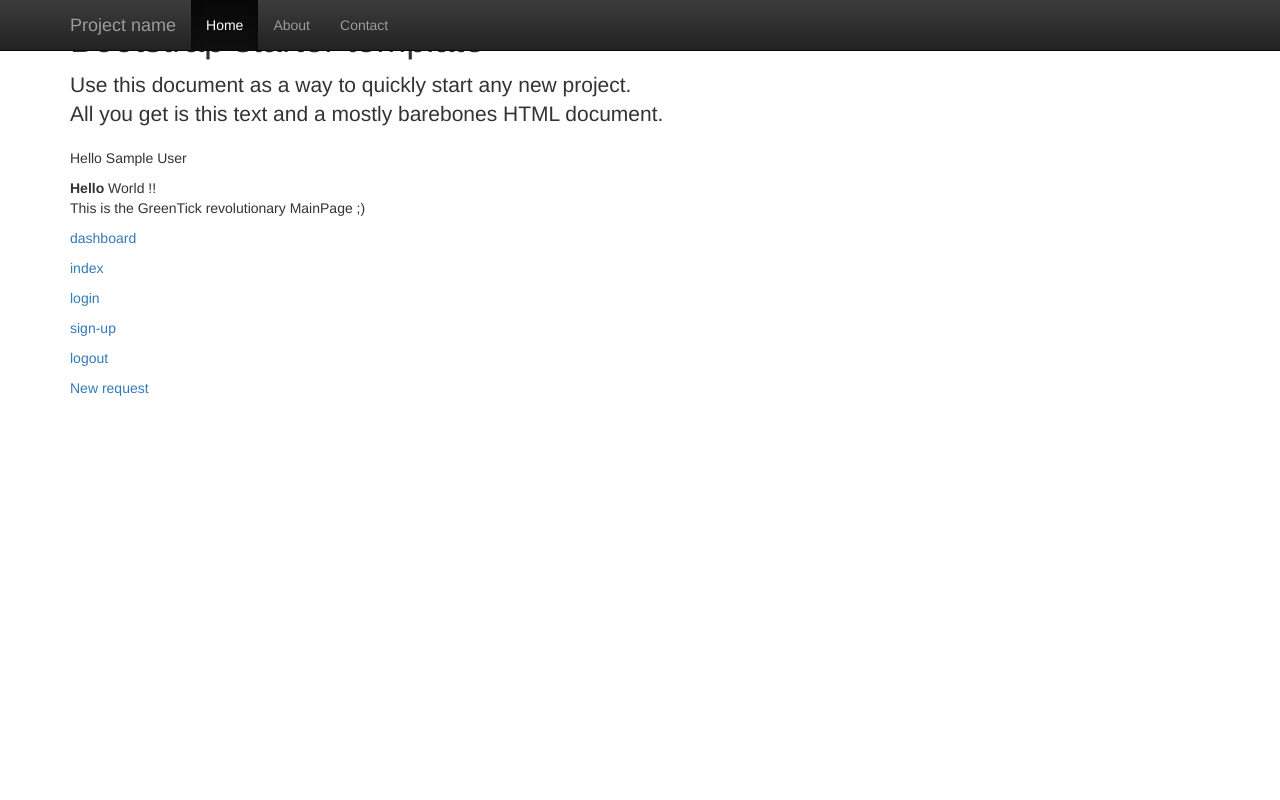
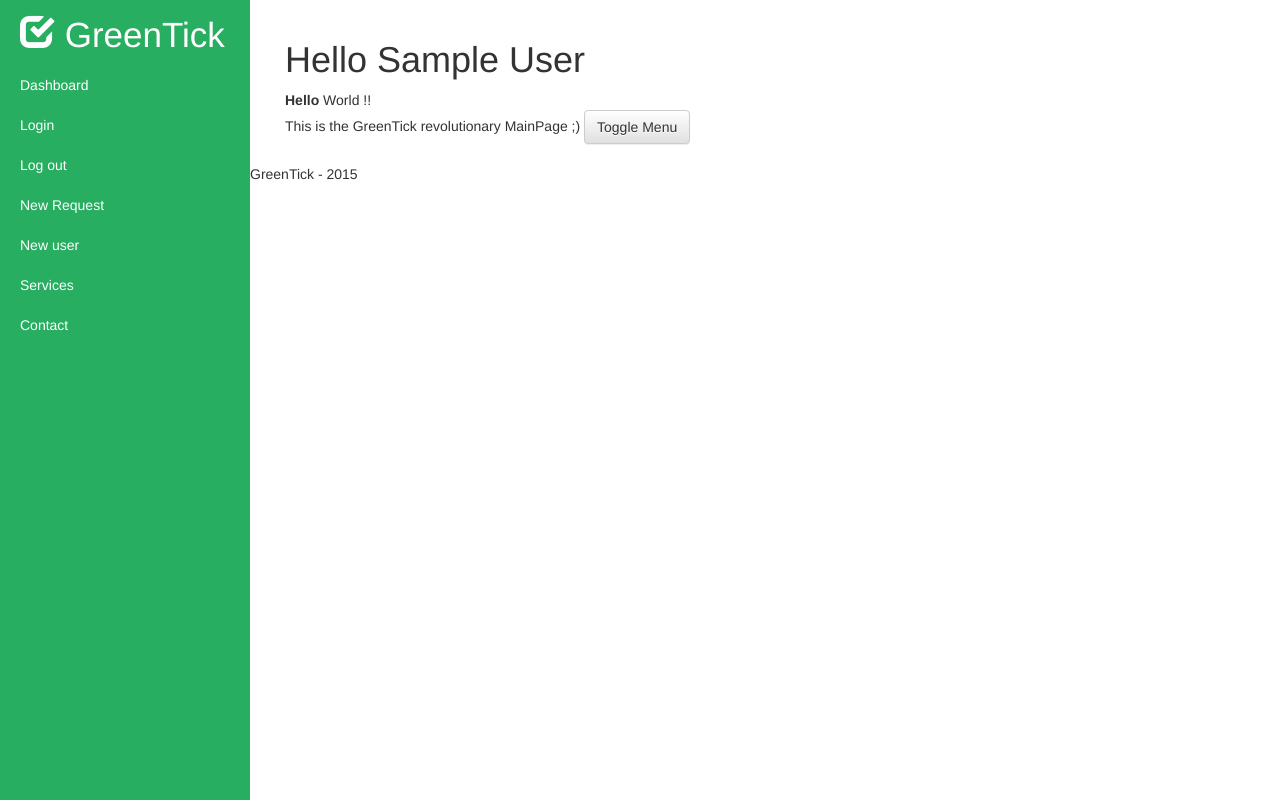
Before and after one commit to bmdeveloppement/greentick, a Django app: page / in a window 1280 px wide. Run offline with Django 3.2, Linux system fonts and the light colour scheme; the visitor is signed in with stand-in values (Sample User, id 1); some libraries are stand-ins or nearby versions.

Commit message:
ADD - Add bootstrap

```diff
--- a/greentick/static/css/style.css
+++ b/greentick/static/css/style.css
@@ -1,3 +1,126 @@
-a {
-    color: grey;
+
+/* Toggle Styles */
+
+#wrapper {
+    padding-left: 0;
+    -webkit-transition: all 0.5s ease;
+    -moz-transition: all 0.5s ease;
+    -o-transition: all 0.5s ease;
+    transition: all 0.5s ease;
 }
+
+#wrapper.toggled {
+    padding-left: 250px;
+}
+
+#sidebar-wrapper {
+    z-index: 1000;
+    position: fixed;
+    left: 250px;
+    width: 0;
+    height: 100%;
+    margin-left: -250px;
+    overflow-y: auto;
+    background: rgb(39, 174, 96);
+    -webkit-transition: all 0.5s ease;
+    -moz-transition: all 0.5s ease;
+    -o-transition: all 0.5s ease;
+    transition: all 0.5s ease;
+}
+
+#wrapper.toggled #sidebar-wrapper {
+    width: 250px;
+}
+
+#page-content-wrapper {
+    width: 100%;
+    position: absolute;
+    padding: 15px;
+}
+
+#wrapper.toggled #page-content-wrapper {
+    position: absolute;
+    margin-right: -250px;
+}
+
+/* Sidebar Styles */
+
+.sidebar-nav {
+    position: absolute;
+    top: 0;
+    width: 250px;
+    margin: 0;
+    padding: 0;
+    list-style: none;
+}
+
+.sidebar-nav li {
+    text-indent: 20px;
+    line-height: 40px;
+}
+
+.sidebar-nav li a {
+    display: block;
+    text-decoration: none;
+    color: white;
+}
+
+.sidebar-nav li a:hover {
+    text-decoration: none;
+    color: #fff;
+    background: rgba(255,255,255,0.2);
+}
+
+.sidebar-nav li a:active,
+.sidebar-nav li a:focus {
+    text-decoration: none;
+}
+
+.sidebar-nav > .sidebar-brand {
+    height: 65px;
+    font-size: 35px;
+    line-height: 70px;
+}
+
+.sidebar-nav > .sidebar-brand a {
+    color: white;
+}
+
+.sidebar-nav > .sidebar-brand a:hover {
+    color: #fff;
+    background: none;
+}
+
+.sidebar-nav > .sidebar-brand .glyphicon {
+    font-size: 35px;
+    display: inline;
+    width: 50px;
+}
+
+@media(min-width:768px) {
+    #wrapper {
+        padding-left: 250px;
+    }
+
+    #wrapper.toggled {
+        padding-left: 0;
+    }
+
+    #sidebar-wrapper {
+        width: 250px;
+    }
+
+    #wrapper.toggled #sidebar-wrapper {
+        width: 0;
+    }
+
+    #page-content-wrapper {
+        padding: 20px;
+        position: relative;
+    }
+
+    #wrapper.toggled #page-content-wrapper {
+        position: relative;
+        margin-right: 0;
+    }
+}
--- a/greentick/templates/footer.html
+++ b/greentick/templates/footer.html
@@ -1,5 +1,9 @@
+    <div class="footer">
+        GreenTick - 2015
+    </div>
+</body>
+
 {% load staticfiles %}
-
 <!-- Bootstrap core JavaScript
 ================================================== -->
 <!-- Placed at the end of the document so the pages load faster -->
--- a/greentick/templates/header.html
+++ b/greentick/templates/header.html
@@ -11,3 +11,39 @@
 <link rel="icon" href="../../favicon.ico">
 
 <title>Title Here !</title>
+
+<body>
+    <div id="wrapper" class="">
+        <!-- Sidebar -->
+        <div id="sidebar-wrapper">
+            <ul class="sidebar-nav">
+                <li class="sidebar-brand">
+                    <a href="{% url 'main:index' %}">
+                        <span class="glyphicon glyphicon-check" aria-hidden="true"></span>
+                        GreenTick
+                    </a>
+                </li>
+                <li>
+                    <a href="{% url 'main:dashboard' %}">Dashboard</a>
+                </li>
+                <li>
+                    <a href="{% url 'user:login' %}">Login</a>
+                </li>
+                <li>
+                    <a href="{% url 'user:logout' %}">Log out</a>
+                </li>
+                <li>
+                    <a href="{% url 'request:create' %}">New Request</a>
+                </li>
+                <li>
+                    <a href="{% url 'user:create' %}">New user</a>
+                </li>
+                <li>
+                    <a href="#">Services</a>
+                </li>
+                <li>
+                    <a href="#">Contact</a>
+                </li>
+            </ul>
+        </div>
+        <!-- /#sidebar-wrapper -->
--- a/greentick/templates/layout.html
+++ b/greentick/templates/layout.html
@@ -1,37 +1,12 @@
 {% include "header.html" %}
 
-<body>
-    <nav class="navbar navbar-inverse navbar-fixed-top">
-        <div class="container">
-            <div class="navbar-header">
-                <button type="button" class="navbar-toggle collapsed" data-toggle="collapse" data-target="#navbar" aria-expanded="false" aria-controls="navbar">
-                    <span class="sr-only">Toggle navigation</span>
-                    <span class="icon-bar"></span>
-                    <span class="icon-bar"></span>
-                    <span class="icon-bar"></span>
-                </button>
-                <a class="navbar-brand" href="#">Project name</a>
-            </div>
-            <div id="navbar" class="collapse navbar-collapse">
-                <ul class="nav navbar-nav">
-                    <li class="active"><a href="#">Home</a></li>
-                    <li><a href="#about">About</a></li>
-                    <li><a href="#contact">Contact</a></li>
-                </ul>
-            </div><!--/.nav-collapse -->
-        </div>
-    </nav>
-
-    <div class="container">
-        <div class="starter-template">
-            <h1>Bootstrap starter template</h1>
-            <p class="lead">Use this document as a way to quickly start any new project.<br> All you get is this text and a mostly barebones HTML document.</p>
-        </div>
-
+<!-- Page Content -->
+<div id="page-content-wrapper">
+    <div class="container-fluid">
+        <div class="row">
+            <div class="col-lg-12">
                 {% if user %}
-            <p>Hello {{ user.first_name }} {{ user.last_name }}</p>
-        {% else %}
-            <p>Hello Anonymous :)</p>
+                    <h1>Hello {{ user.first_name }} {{ user.last_name }}</h1>
                 {% endif %}
 
                 {% if messages %}
@@ -43,16 +18,11 @@
                 {% endif %}
 
                 {% block content %}Oops ! It seems we have some problems with finding your template !{% endblock %}
-
-        <p>
-            <p><a href="{% url 'main:dashboard' %}">dashboard</a></p>
-            <p><a href="{% url 'main:index' %}">index</a></p>
-            <p><a href="{% url 'user:login' %}">login</a></p>
-            <p><a href="{% url 'user:create' %}">sign-up</a></p>
-            <p><a href="{% url 'user:logout' %}">logout</a></p>
-            <p><a href="{% url 'request:create' %}">New request</a></p>
-        </p>
+                <a href="#menu-toggle" class="btn btn-default" id="menu-toggle">Toggle Menu</a>
             </div>
-</body>
+        </div>
+    </div>
+</div>
+<!-- /#page-content-wrapper -->
 
 {% include "footer.html" %}
```
Lines whose indentation alone changed are shown as unchanged.
